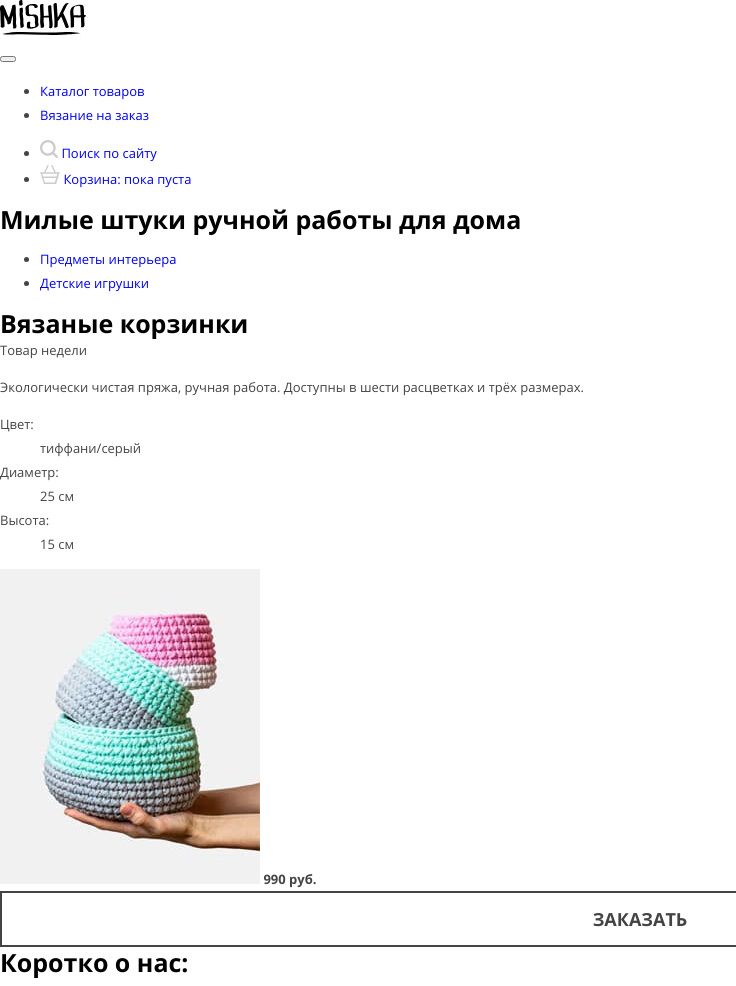
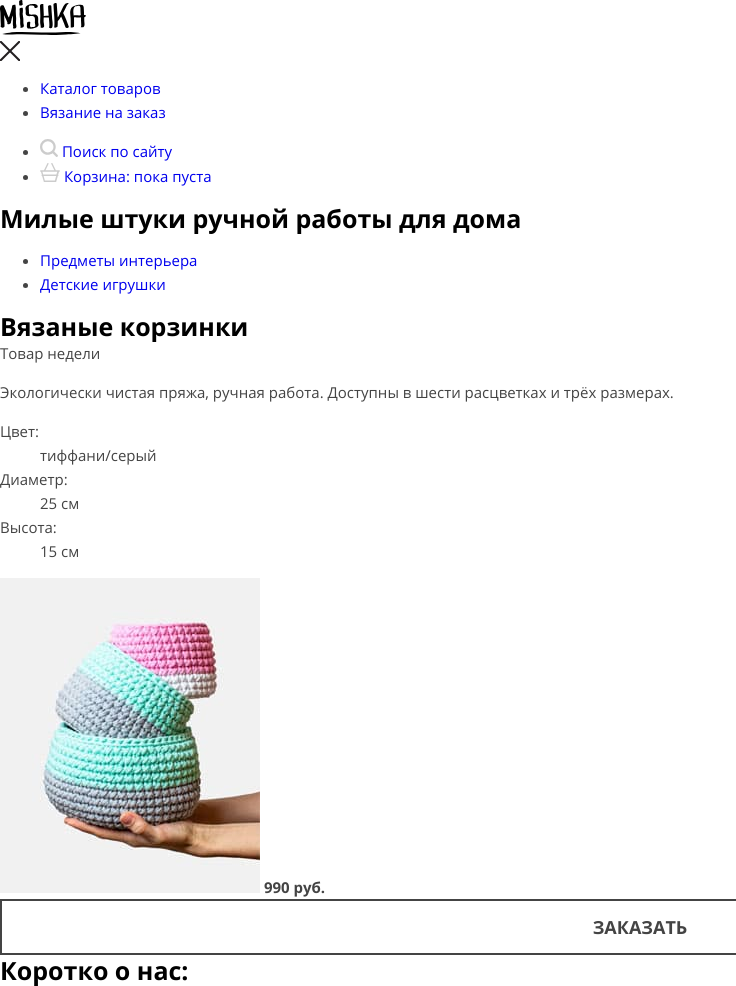
Before and after one commit to htmlacademy-adaptive/2194201-mishka-27, a website: page source/index.html in a window 1280 px wide. Shown: the top 986 px of the page, without its empty margins (0-736 px from the left). Drawn offline with nearby package versions, Linux system fonts and the light colour scheme; files that its build step writes are made by us from their sources.

Commit message:
Стилизует кнопку меню

```diff
--- a/source/index.html
+++ b/source/index.html
@@ -17,7 +17,9 @@
     </a>
     <nav class="main-header__navigation">
       <button class="main-header__button" type="button" aria-label="Открыть главное меню.">
-        <span class="main-header__line"></span>
+        <span class="main-header__button-line main-header__button-line--top"></span>
+        <span class="main-header__button-line main-header__button-line--center"></span>
+        <span class="main-header__button-line main-header__button-line--bottom"></span>
       </button>
       <ul class="main-header__site-list">
         <li class="main-header__item">
--- a/source/sass/blocks/main-header.scss
+++ b/source/sass/blocks/main-header.scss
@@ -0,0 +1,55 @@
+.main-header__button {
+  display: block;
+  width: 20px;
+  height: 14px;
+  overflow: hidden;
+  position: relative;
+  padding: 0;
+  border: none;
+  background-color: inherit;
+  cursor: pointer;
+  transition: 0.25s;
+
+  .is-open & {
+    height: 20px;
+  }
+}
+
+.main-header__button-line {
+  position: absolute;
+  left: 0;
+  right: 0;
+  width: 100%;
+  height: 2px;
+  margin: auto;
+  background-color: $color-aubergine;
+  transition: 0.25s;
+
+  &--top {
+    top: 0;
+
+    .is-open & {
+      top: 9px;
+      transform: rotate(45deg) scaleX(1.4);
+    }
+  }
+
+  &--center {
+    top: 0;
+    bottom: 0;
+
+    .is-open & {
+      width: 0;
+      opacity: 0;
+    }
+  }
+
+  &--bottom {
+    bottom: 0;
+
+    .is-open & {
+      bottom: 9px;
+      transform: rotate(-45deg) scaleX(1.4);
+    }
+  }
+}
--- a/source/sass/global/reboot.scss
+++ b/source/sass/global/reboot.scss
@@ -34,7 +34,6 @@ a {
   text-decoration: none;
 }
 
-.title,
-.text {
+.title {
   margin: 0;
 }
--- a/source/sass/variables.scss
+++ b/source/sass/variables.scss
@@ -1,4 +1,4 @@
-$fz-default: 13px;
+$fz-default: 15px;
 $lh-default: 24px;
 $ff-open-sans: "Open Sans", sans-serif;
 
--- a/source/sass/vendor/normalize.scss
+++ b/source/sass/vendor/normalize.scss
@@ -6,4 +6,5 @@ a {
   text-decoration: none;
   font-family: inherit;
   border: none;
+  background-color: inherit;
 }
```
Also changed, not shown: source/catalog.html (+1 -1 lines), source/form.html (+1 -1 lines).
